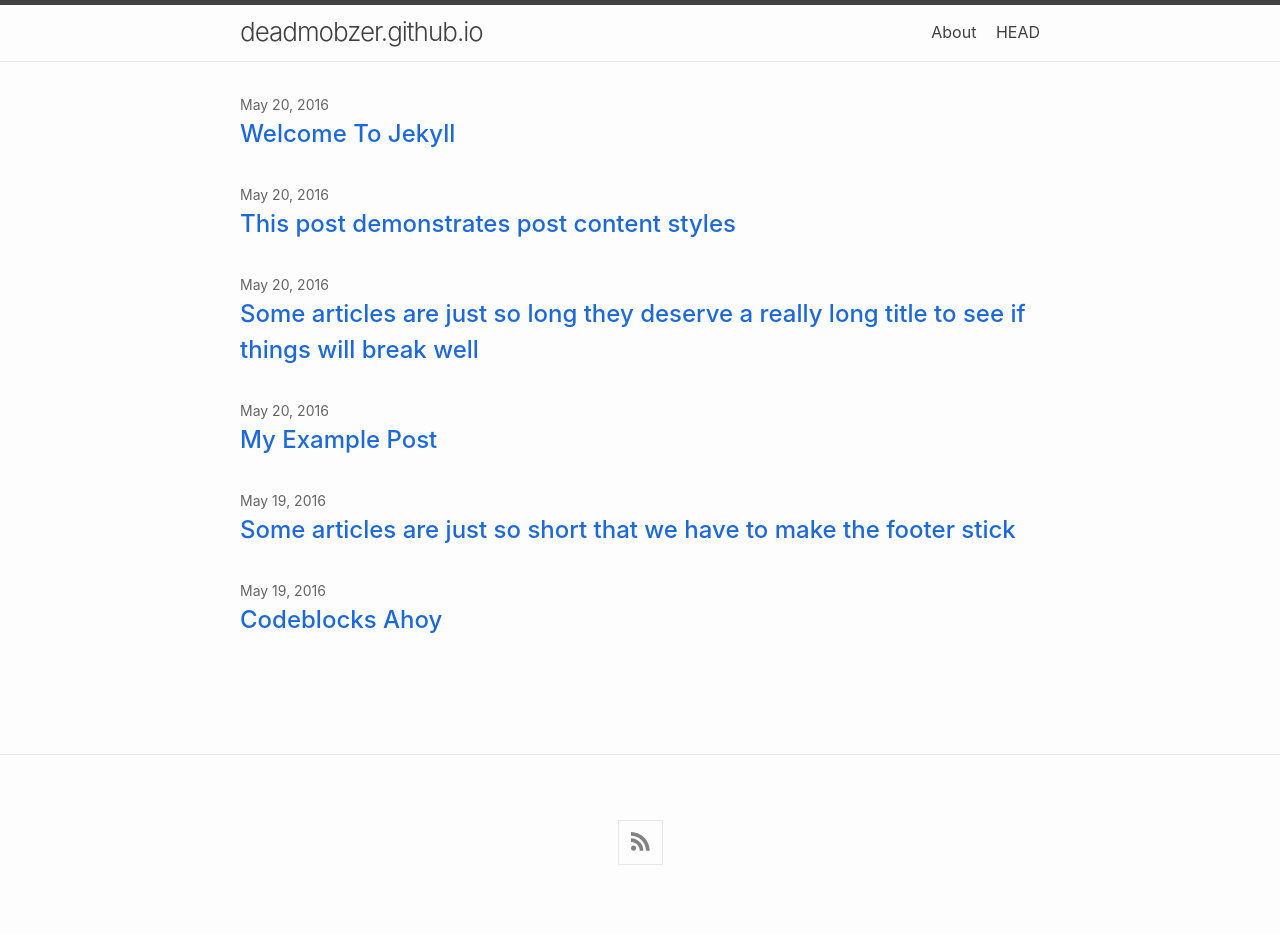
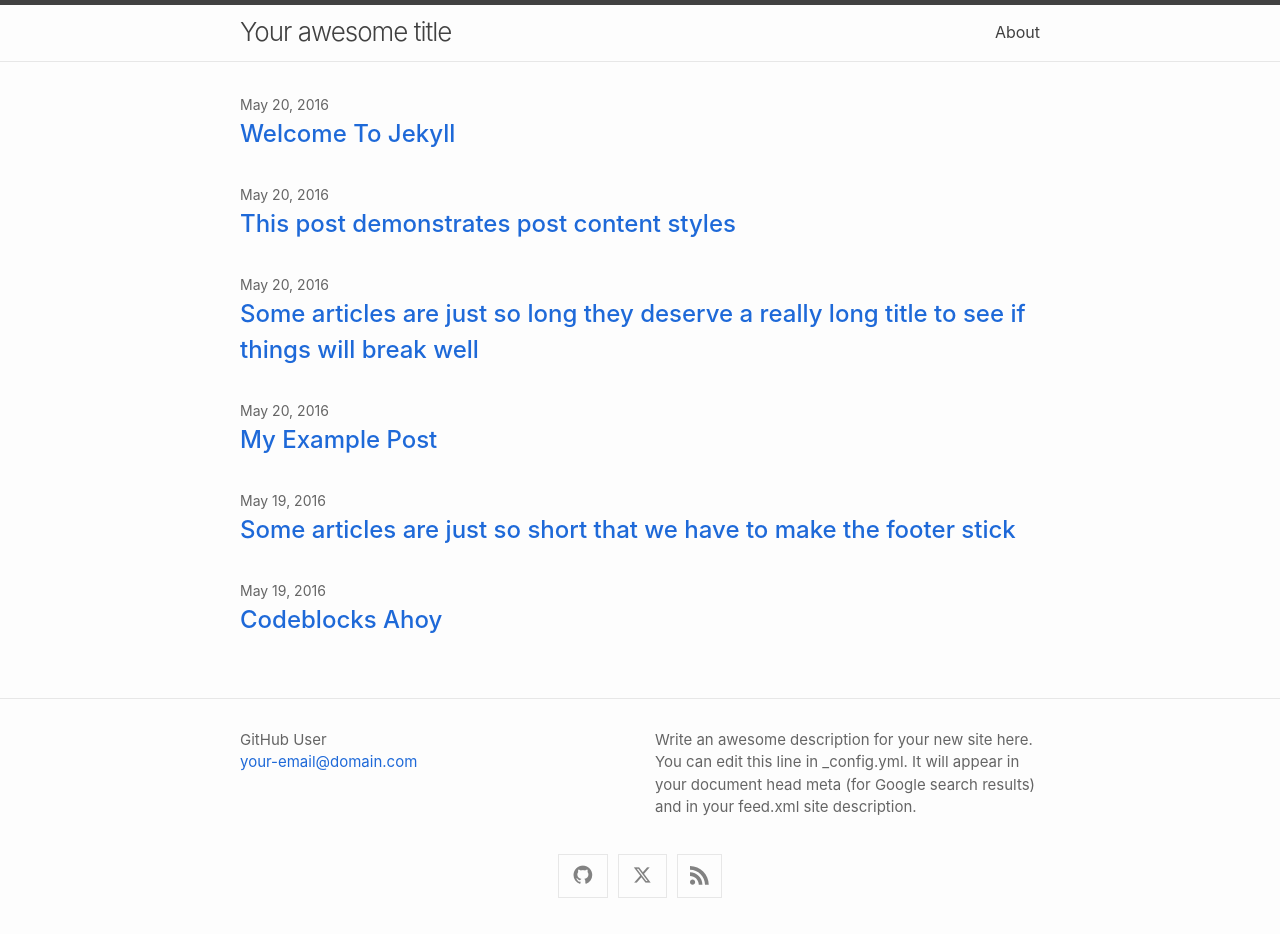
Before and after one commit to deadmobzer/deadmobzer.github.io, a Jekyll site: the page built from index.md, in a window 1280 px wide. Built offline with Jekyll 4.4.1, drawn with Linux system fonts in a browser that asks for light colours; before the commit the page ends 900 px from its top, so only the background shows below that; part of the change alters nothing that is shown.

Commit message:
sakdjfhsdakjlfhlsdka

```diff
--- a/_config.yml
+++ b/_config.yml
@@ -1,92 +1,59 @@
-# Site-wide settings
-# ------------------
-#
-# title: Your awesome title
-#
-# author:
-#   name: GitHub User
-#   email: your-email@domain.com
-#
-# The `>` after `description:` means to ignore line-breaks until next key. If
-#   you wish to omit the line-break after the end of text, use `>-` instead.
-# description: >
-#   Write an awesome description for your new site here. You can edit this line
-#   in _config.yml. It will appear in your document head meta (for Google search
-#   results) and in your feed.xml site description.
+title: Your awesome title
+author:
+  name: GitHub User
+  email: your-email@domain.com
 
+description: >
+  Write an awesome description for your new site here. You can edit this line
+  in _config.yml. It will appear in your document head meta (for Google search
+  results) and in your feed.xml site description.
 
-# Build settings
-# --------------
-#
-# If you wish to use the gem-version of Minima with or without a Gemfile, use
-#   the following setting:
-# theme: minima
-#
-# **OR** if you wish to use the theme directly from the GitHub repository by
-#   bypassing a Gemfile, use the following setting instead.
-#   It is best that you lock to a particular commit and update if uptream changes
-#   do not affect your site adversely.
-# remote_theme: jekyll/minima@d4d779a
-#
-# Minima requires the following plugins:
-# plugins:
-#  - jekyll-feed
-#  - jekyll-seo-tag
-#
-# Uncomment the following setting if you wish to disable deprecation warnings
-#   from newer versions of sass converter. Adapt as required.
-# sass:
-#   quiet_deps: true
-#   silence_deprecations: [import]
+theme: minima
 
+plugins:
+  - jekyll-feed
+  - jekyll-seo-tag
 
-# Minima-specific settings (applicable to Minima v3 and above only)
-# -----------------------------------------------------------------
-#
-#  *All described config keys below should be nested under the top-level
-#   `minima` key.*
-#
-# minima:
-#   Minima skin selection. Available skins are:
-#     * classic            Default, light color scheme.
-#     * dark               Dark variant of the classic skin.
-#     * auto               Adaptive skin based on the classic and dark skins.
-#     * solarized-light    Light variant of solarized color scheme.
-#     * solarized-dark     Dark variant of solarized color scheme.
-#     * solarized          Adaptive skin for solarized color scheme skins.
-#   skin: auto
-#
-#   Specific pages for site navigation.
-#     If you wish to link only specific pages in the site-navigation, use this
-#     and list the `path` property (as represented via Liquid) of the pages in
-#     the order they should be rendered.
-#   nav_pages:
-#     - about.md
-#
-#   Set to `true` to show excerpts on the homepage.
-#   show_excerpts: false
-#
-#   Minima date format.
-#     The default value is "%b %d, %Y" (e.g. Nov 14, 2023).
-#     Refer to https://shopify.github.io/liquid/filters/date/ for valid values
-#   date_format: "%b-%d-%Y"
-#
-#   Social Media Links.
-#     Renders icons via Font Awesome Free webfonts CDN, based on ordered list of
-#     entries. Valid entry keys:
-#       * title    Tooltip rendered on hovering over icon.
-#       * icon     Font Awesome icon id. `github` corresponds to `fa-github`.
-#       * url      Full URL of social profile.
-#   social_links:
-#     - title: Minima Theme repository at GitHub
-#       icon: github
-#       url: "https://github.com/jekyll/minima"
-#     - title: Jekyll at X (formerly Twitter)
-#       icon: x-twitter
-#       url: "https://x.com/jekyllrb"
-#
-#   Hide syndication feed subscription link.
-#     RSS / Atom feed link is always rendered as the last item of social-links
-#     list. Set below key to `true` to not have the link to feed rendered as
-#     part of social-links list.
-#   hide_site_feed_link: false
+sass:
+  quiet_deps: true
+  silence_deprecations: [import]
+
+minima:
+  # Minima skin selection. Available skins are:
+  #   Available skins:
+  #     * classic            Default, light color scheme.
+  #     * dark               Dark variant of the classic skin.
+  #     * auto               Adaptive skin based on the default classic and dark skins.
+  #     * solarized-light    Light variant of solarized color scheme.
+  #     * solarized-dark     Dark variant of solarized color scheme.
+  #     * solarized          Adaptive skin for solarized color scheme skins.
+  skin: classic
+
+  # Specific pages for site navigation.
+  #   If you wish to link only specific pages in the site-navigation, use this and list
+  #   the `path` property (as represented via Liquid) of the pages in the order they
+  #   should be rendered.
+  nav_pages:
+    - about.md
+
+  # Set to `true` to show excerpts on the homepage.
+  show_excerpts: false
+
+  # Minima date format.
+  #   The default value is "%b %d, %Y" (e.g. Nov 14, 2023).
+  #   Refer to https://shopify.github.io/liquid/filters/date/ for valid values.
+  # date_format: "%b-%d-%Y"
+
+  # Social Media Links
+  #   Renders icons via Font Awesome Free webfonts CDN, based on ordered list of entries.
+  #   Entry keys:
+  #     * title    Tooltip rendered on hovering over icon.
+  #     * icon     Font Awesome icon id. `github` corresponds to `fa-github`.
+  #     * url      Full URL of social profile.
+  social_links:
+    - title: Minima Theme repository at GitHub
+      icon: github
+      url: "https://github.com/jekyll/minima"
+    - title: Jekyll at X (formerly Twitter)
+      icon: x-twitter
+      url: "https://x.com/jekyllrb"
```
